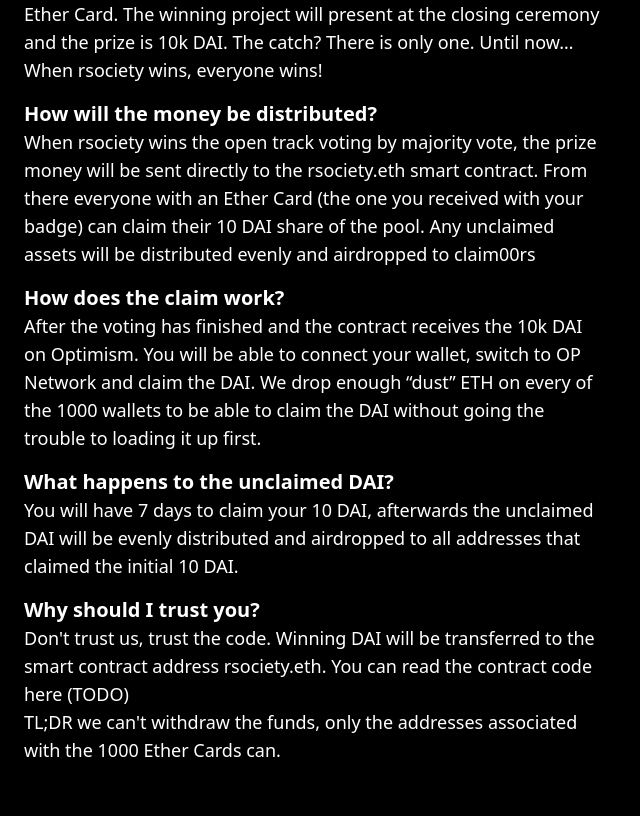
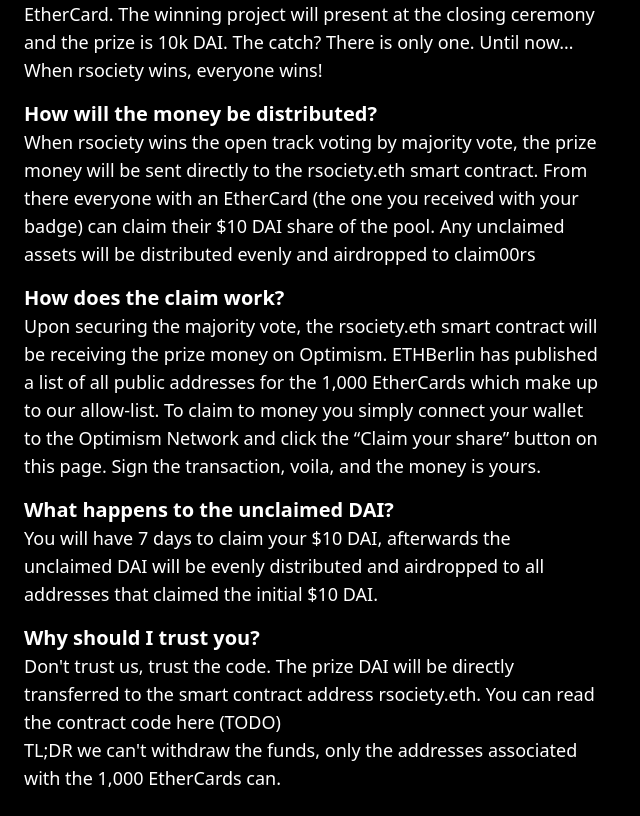
Before and after one commit to maggo/rsociety, a React (Create React App) app: page / in a window 1280 px wide. Shown: the part 940-1756 px from the top of the page, without its empty margins (0-640 px from the left). Before the commit the page ends 1728 px from the top, so only its background shows below. Built offline with nearby package versions, Linux system fonts and the light colour scheme.

Commit message:
Add license and wording

```diff
--- a/src/App.tsx
+++ b/src/App.tsx
@@ -51,7 +51,7 @@
           <p>
             The open-track prize is the main hackathon award. Every eligible
             project can be judged by anyone attending the event using their
-            Ether Card. The winning project will present at the closing ceremony
+            EtherCard. The winning project will present at the closing ceremony
             and the prize is 10k DAI. The catch? There is only one. Until now…
             When rsociety wins, everyone wins!
           </p>
@@ -63,19 +63,28 @@
           <p>
             When rsociety wins the open track voting by majority vote, the prize
             money will be sent directly to the rsociety.eth smart contract. From
-            there everyone with an Ether Card (the one you received with your
-            badge) can claim their 10 DAI share of the pool. Any unclaimed
+            there everyone with an EtherCard (the one you received with your
+            badge) can claim their $10 DAI share of the pool. Any unclaimed
             assets will be distributed evenly and airdropped to claim00rs
           </p>
         </div>
         <div>
           <h2 className="font-bold text-xl">How does the claim work?</h2>
           <p>
-            After the voting has finished and the contract receives the 10k DAI
-            on Optimism. You will be able to connect your wallet, switch to OP
-            Network and claim the DAI. We drop enough “dust” ETH on every of the
-            1000 wallets to be able to claim the DAI without going the trouble
-            to loading it up first.
+            Upon securing the majority vote, the rsociety.eth smart contract
+            will be receiving the prize money on Optimism. ETHBerlin has
+            published a list of all{" "}
+            <a
+              href="https://github.com/ethb3rlin/attendees"
+              target="_blank"
+              rel="noopener noreferrer"
+            >
+              public addresses for the 1,000 EtherCards
+            </a>{" "}
+            which make up to our allow-list. To claim to money you simply
+            connect your wallet to the Optimism Network and click the “Claim
+            your share” button on this page. Sign the transaction, voila, and
+            the money is yours.
           </p>
         </div>
         <div>
@@ -83,28 +92,20 @@
             What happens to the unclaimed DAI?
           </h2>
           <p>
-            You will have 7 days to claim your 10 DAI, afterwards the unclaimed
+            You will have 7 days to claim your $10 DAI, afterwards the unclaimed
             DAI will be evenly distributed and airdropped to all addresses that
-            claimed the initial 10 DAI.
+            claimed the initial $10 DAI.
           </p>
         </div>
         <div>
           <h2 className="font-bold text-xl">Why should I trust you?</h2>
           <p>
-            {/* <a
-              href="https://github.com/ethb3rlin/attendees"
-              target="_blank"
-              rel="noopener noreferrer"
-              className="underline"
-            >
-              All 1,000 ETH Berlin voter addresses are public.
-            </a>{" "} */}
-            Don&apos;t trust us, trust the code. Winning DAI will be transferred
-            to the smart contract address rsociety.eth. You can read the
-            contract code here (TODO)
+            Don&apos;t trust us, trust the code. The prize DAI will be directly
+            transferred to the smart contract address rsociety.eth. You can read
+            the contract code here (TODO)
             <br />
             TL;DR we can&apos;t withdraw the funds, only the addresses
-            associated with the 1000 Ether Cards can.
+            associated with the 1,000 EtherCards can.
           </p>
         </div>
       </div>
```
Also changed, not shown: 1 other file (tests, documents, lock files or other folders).
